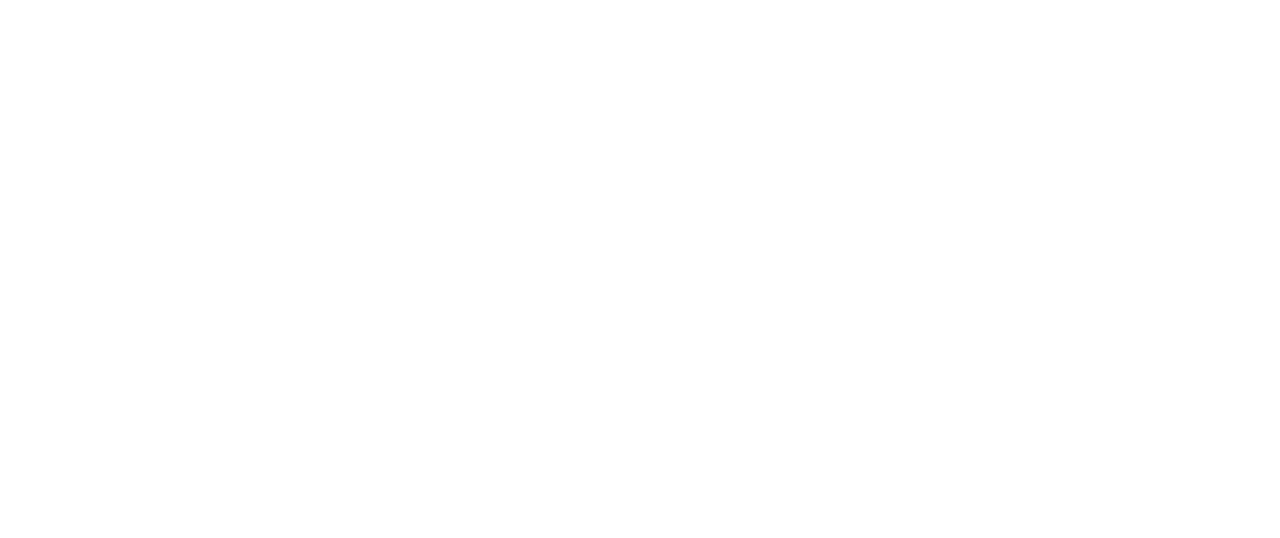
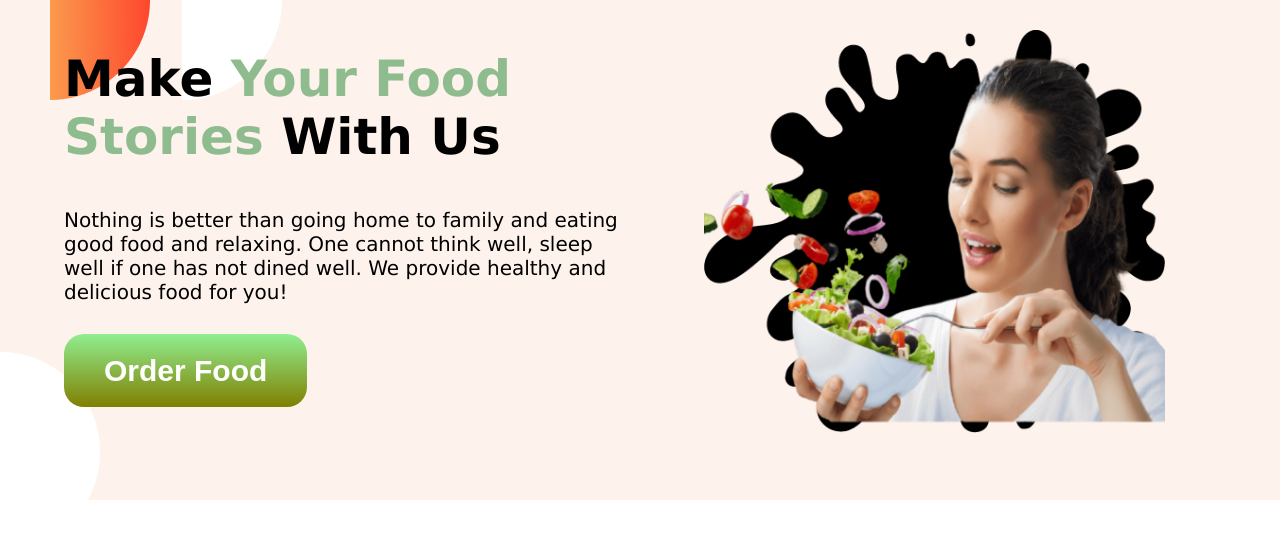
Before and after one commit to i-rehena14/food-stories, a plain HTML site: page index.html in a window 1280 px wide. Drawn offline with Linux system fonts and the light colour scheme.

Commit message:
section1 addede

```diff
--- a/index.html
+++ b/index.html
@@ -5,11 +5,23 @@
     <meta charset="UTF-8">
     <meta http-equiv="X-UA-Compatible" content="IE=edge">
     <meta name="viewport" content="width=device-width, initial-scale=1.0">
-    <title>Document</title>
+    <link rel="stylesheet" href="style.css">
+    <title>Food Stories</title>
 </head>
 
 <body>
-
+    <section class="top-section">
+        <div class="top-division">
+            <h1>Make <span class="caption">Your Food Stories</span> With Us</h1>
+            <p>Nothing is better than going home to family and eating good food and relaxing. One cannot think well,
+                sleep
+                well if one has not dined well. We provide healthy and delicious food for you!</p>
+            <a class="order-button" target="_blank" href="https://en.wikipedia.org/wiki/Food">Order Food</a>
+        </div>
+        <div class="top-division">
+            <img src="images/60sMo.png" alt="">
+        </div>
+    </section>
 </body>
 
 </html>
--- a/style.css
+++ b/style.css
@@ -0,0 +1,43 @@
+body{
+    margin:0;
+}
+h1{
+    margin-top: 50px;
+    font-family: 'Lucida Sans', 'Lucida Sans Regular', 'Lucida Grande', 'Lucida Sans Unicode', Geneva, Verdana, sans-serif;
+    font-size: 50px;
+}
+.caption{
+    color:darkseagreen;
+}
+.top-section{
+    background-image: url(images/7.png);
+    height:500px;
+}
+.order-button{
+    color:white;
+    text-decoration: none;
+    background-image:linear-gradient(lightgreen,olive);
+    font-weight:700;
+    font-family:sans-serif;
+    font-size: 30px;
+    padding:20px 40px;
+    border-radius: 20px;
+}
+section{
+    display:flex;
+    margin-bottom:150px;
+}
+.top-division{
+    width:50%;
+    padding-left: 5%;
+}
+.top-division img{
+    width:80%;
+    margin-top: 30px;
+}
+p{
+    font-size: 20px;
+    font-family: 'Lucida Sans', 'Lucida Sans Regular', 'Lucida Grande', 'Lucida Sans Unicode', Geneva, Verdana, sans-serif;
+    margin-bottom: 50px;
+    padding-right: 5px;
+}
```
Also changed, not shown: images/60sMo.png (added), images/7.png (added), images/Frame 56.jpg (added), images/Frame 57.jpg (added), images/Frame 58.jpg (added), images/Frame 59.jpg (added), images/banner.jpg (added), images/dark-maroon.jpg (added), images/orange.jpg (added).
